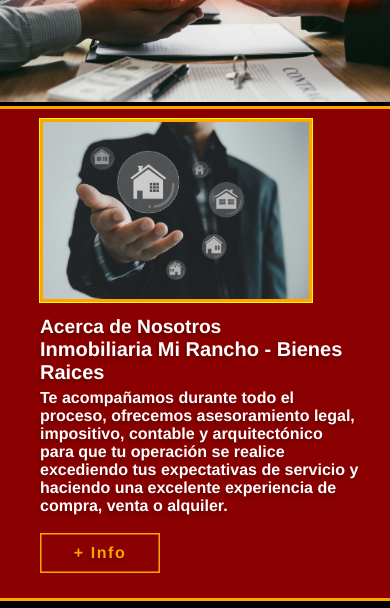
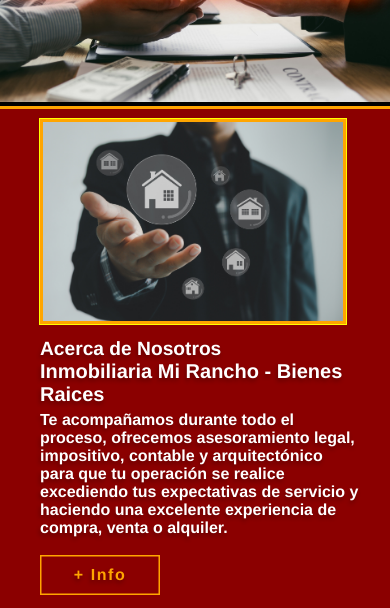
Before and after one commit to Tiburon-tech-blip/Inm.-Mi-Rancho, a plain HTML site: page index.html in a window 390 px wide. Shown: the part 177-785 px from the top of the page. Drawn offline with Linux system fonts and the light colour scheme; a web font is replaced by a local one.

Commit message:
Add files via upload

```diff
--- a/assets/css/estilos.css
+++ b/assets/css/estilos.css
@@ -689,7 +689,7 @@ header label {
 .main .sobre-nosotros .sobre-nosotros-img img {
     border: 3px solid var(--bordes-color);
     box-shadow: 0px 0px 0px 1px  var(--bordes-color2);
-    width: 348px;
+    width: 350px;
     height: 233px;
     /* margin-right: 30px; */
    /*padding-left: 30px; */
@@ -895,7 +895,7 @@ header label {
         margin: 0px;
         padding: 0px;
         height: 80%;
-        width: 80%;
+        width: 90%;
     }
 
     .main .sobre-nosotros .sobre-nosotros-info h1 {
```
